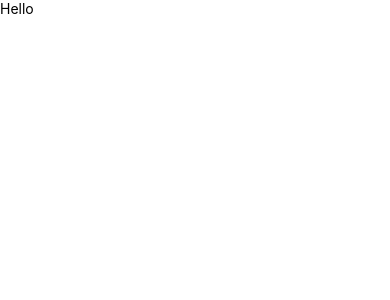
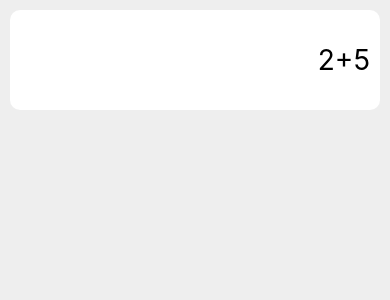
Before and after one commit to Shahzaib554/Calculator, a React Native app: screen / in a window 390 px wide. Shown: the top 300 px of the page. Built offline with nearby package versions, Linux system fonts and the light colour scheme.

Commit message:
Input Field Add Plus Design Implemented!

```diff
--- a/App.tsx
+++ b/App.tsx
@@ -1,12 +1,14 @@
 import { NewAppScreen } from '@react-native/new-app-screen';
-import { StatusBar, StyleSheet, Text, useColorScheme, View } from 'react-native';
+import { useState } from 'react';
+import {StyleSheet, View, TextInput } from 'react-native';
 
 function App() {
-  const isDarkMode = useColorScheme() === 'dark';
+
+const [displayValue, setDisplayValue] = useState('2+5');
 
   return (
     <View style={styles.wrapper}>
-      <Text>Hello</Text>
+      <TextInput style={styles.display} value={displayValue} placeholder="Type here..." />
     </View>
   );
 }
@@ -14,7 +16,18 @@ function App() {
 const styles = StyleSheet.create({
   wrapper: {
     flex: 1,
-    backgroundColor: 'white'
+    padding: 10,
+    backgroundColor: '#eee'
+  },
+  display: {
+    width: '100%',
+    backgroundColor: 'white',
+    height: 100,
+    borderRadius: 10,
+    textAlign: 'right',
+    padding: 10,
+    fontSize: 28,
+    color: 'black',
   }
 });
 
```
